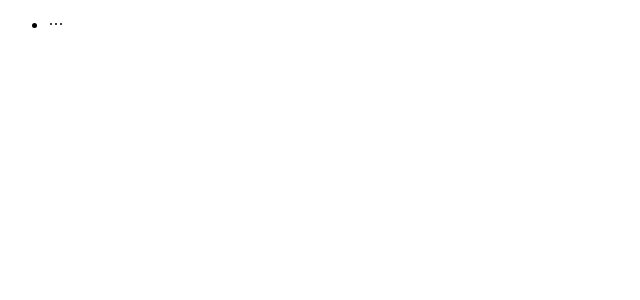
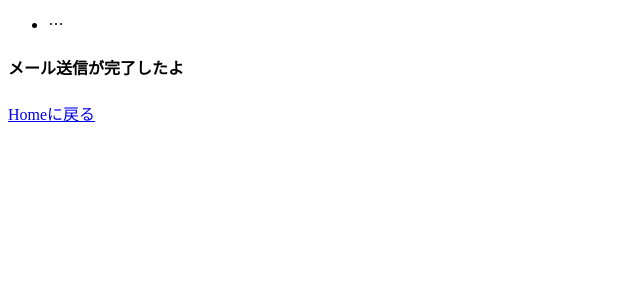
Before and after one commit to br-to/react-ec, a React (Create React App) app in the folder client/: page /complete in a window 1280 px wide. Shown: the top 300 px of the page, without its empty margins (0-640 px from the left). Built offline with nearby package versions, Linux system fonts and the light colour scheme; the HTML template or start-up script is replaced by a standard one.

Commit message:
メール送信完了ページ作成

```diff
--- a/client/src/App.js
+++ b/client/src/App.js
@@ -6,6 +6,7 @@ import 'react-toastify/dist/ReactToastify.css';
 import Home from './pages/Home';
 import Header from './components/Menu/Header';
 import RegisterComplete from './pages/auth/RegisterComplete';
+import Complete from './pages/auth/Complete';
 
 const App = () => {
   return (
@@ -16,6 +17,7 @@ const App = () => {
         <Route exact path="/" component={Home} />
         <Route exact path="/login" component={Login} />
         <Route exact path="/register" component={Register} />
+        <Route exact path="/complete" component={Complete} />
         <Route exact path="/register/complete" component={RegisterComplete} />
       </Switch>
     </>
--- /dev/null
+++ b/client/src/pages/auth/Complete.jsx
@@ -0,0 +1,18 @@
+import React from 'react';
+import { Link } from 'react-router-dom';
+import { HomeOutlined } from '@ant-design/icons';
+
+const Complete = () => (
+  <div className="container p-5">
+    <div className="row">
+      <div className="col-md-6 offset-md-3">
+        <h4>メール送信が完了したよ</h4>
+        <Link to="/home" icon={<HomeOutlined />}>
+          Homeに戻る
+        </Link>
+      </div>
+    </div>
+  </div>
+);
+
+export default Complete;
--- a/client/src/pages/auth/Register.jsx
+++ b/client/src/pages/auth/Register.jsx
@@ -3,12 +3,11 @@ import { auth } from '../../firebase';
 import { toast } from 'react-toastify';
 import 'react-toastify/dist/ReactToastify.css';
 
-const Register = () => {
+const Register = ({ history }) => {
   const [email, setEmail] = useState('');
 
   const handleSubmit = async (e) => {
     e.preventDefault();
-
     const config = {
       url: process.env.REACT_APP_REGISTER_REDIRECT_URL,
       handleCodeInApp: true,
@@ -19,6 +18,7 @@ const Register = () => {
     window.localStorage.setItem('emailForRegistration', email);
     // 送信されたらformをからにする
     setEmail('');
+    history.push('/complete');
   };
 
   const RegisterForm = () => (
```
